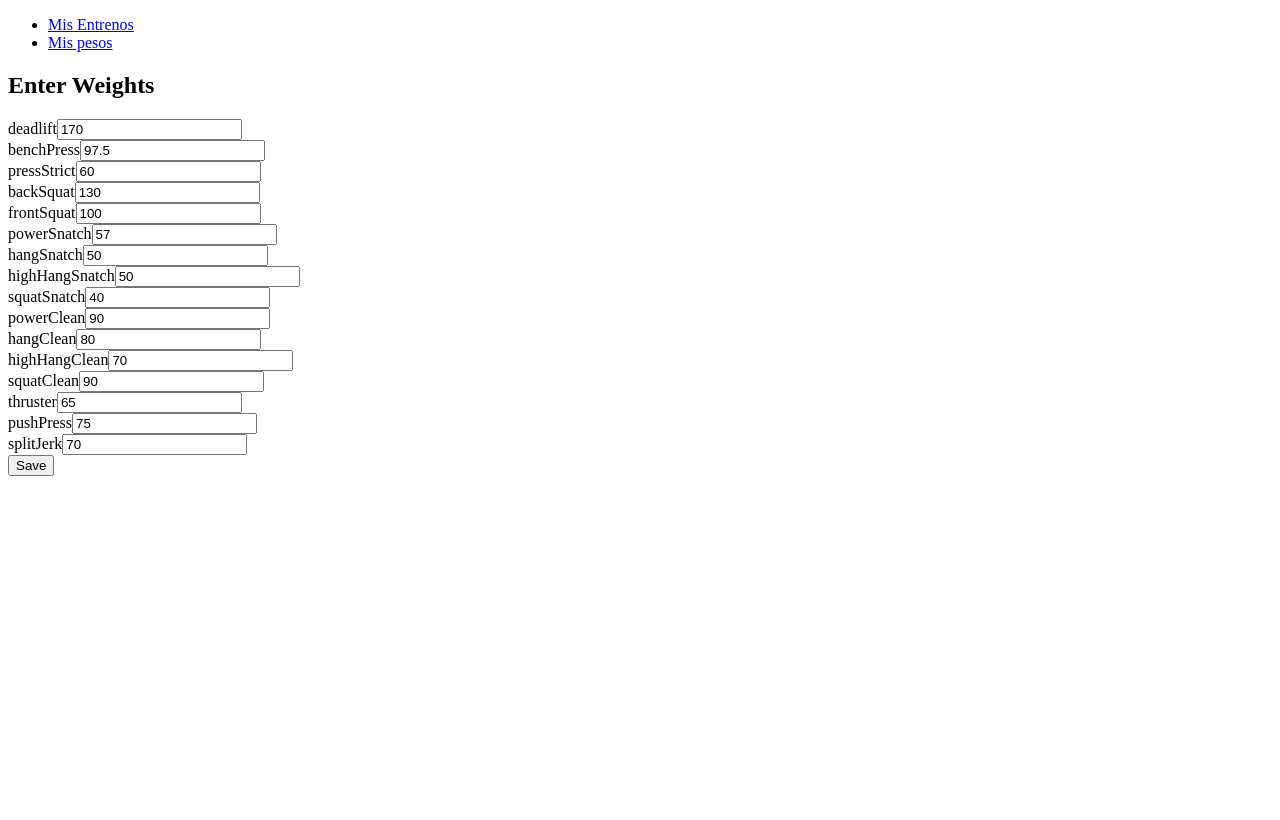
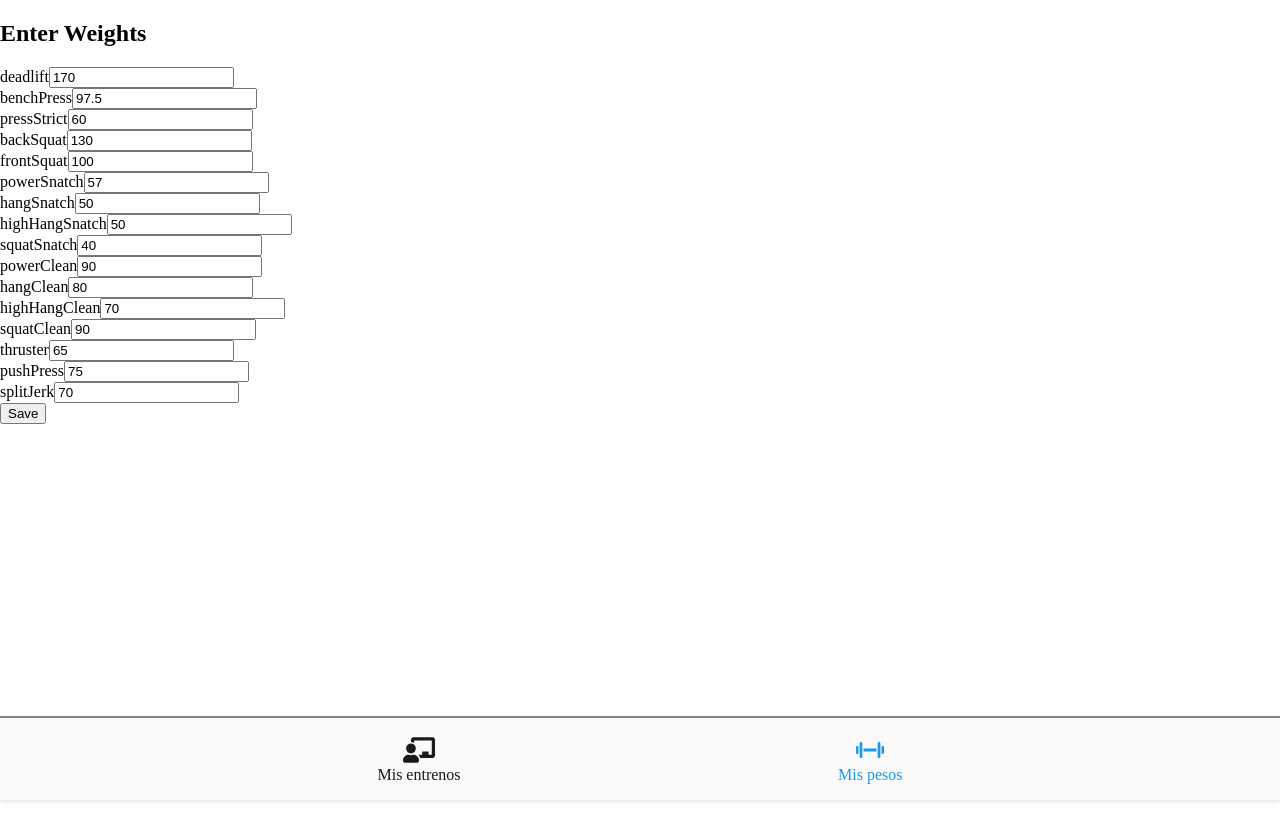
Before and after one commit to Rafius/Crossfit-web, a React (Vite) app: page /prs in a window 1280 px wide. Built offline with nearby package versions, Linux system fonts and the light colour scheme.

Commit message:
Update menu style

```diff
--- a/package.json
+++ b/package.json
@@ -12,6 +12,7 @@
   "dependencies": {
     "react": "^18.2.0",
     "react-dom": "^18.2.0",
+    "react-icons": "^5.2.0",
     "react-pdf": "^8.0.0",
     "react-router-dom": "^6.23.0"
   },
--- a/src/components/Menu/Menu.module.scss
+++ b/src/components/Menu/Menu.module.scss
@@ -1,23 +1,39 @@
 .Menu {
-  nav {
-    ul {
-      list-style-type: none;
-      text-align: center;
-      padding: 0;
-      margin: 0;
+  position: absolute;
+  bottom: 0;
+  width: 100%;
+  background-color: #f9f9f9;
+  box-shadow: 0 2px 4px rgba(0, 0, 0, 0.1);
+  border-top: 2px solid gray;
 
-      li {
-        display: inline-block;
-        margin: 0 10px;
+  &__itemContainer {
+    display: flex;
+    flex-direction: row;
+    align-items: center;
+    justify-content: space-evenly;
+    padding: 0;
+  }
 
-        a {
-          text-decoration: none;
-          color: black;
-          &:hover {
-            color: blue;
-          }
-        }
-      }
+  &__item {
+    list-style-type: none;
+
+    a {
+      display: flex;
+      flex-direction: column;
+      align-items: center;
+      text-decoration: none;
+      color: #1c1818;
+    }
+
+    svg {
+      width: 32px;
+      height: 32px;
     }
   }
 }
+
+.active {
+  a {
+    color: #1d9aed;
+  }
+}
--- a/src/components/Menu/Menu.tsx
+++ b/src/components/Menu/Menu.tsx
@@ -1,16 +1,25 @@
-import { Link } from "react-router-dom";
+import { Link, useLocation } from "react-router-dom";
 import styles from "./Menu.module.scss";
+import { routes } from "../../routes/Routes";
 
 const Menu = () => {
+  const { pathname } = useLocation();
+
   return (
     <nav className={styles.Menu}>
-      <ul>
-        <li>
-          <Link to="/">Mis Entrenos</Link>
-        </li>
-        <li>
-          <Link to="/prs">Mis pesos</Link>
-        </li>
+      <ul className={styles.Menu__itemContainer}>
+        {routes.map(({ path, icon, text }) => (
+          <li
+            className={`${styles.Menu__item} ${
+              pathname === path && styles.active
+            }`}
+          >
+            <Link to={path}>
+              {icon}
+              {text}
+            </Link>
+          </li>
+        ))}
       </ul>
     </nav>
   );
--- a/src/containers/Workout/Workout.tsx
+++ b/src/containers/Workout/Workout.tsx
@@ -4,7 +4,7 @@ import workouts from "./workouts.ts";
 const getDate = () => {
   const currentDate = new Date();
 
-  const day = currentDate.getDate() ; // add + 1 to get tomorrow´s workout
+  const day = currentDate.getDate(); // add + 1 to get tomorrow´s workout
   const month = currentDate.getMonth() + 1;
   const year = currentDate.getFullYear();
 
@@ -17,7 +17,7 @@ const Workout = () => {
   const todaysWorkout: Array<Exercise> = workouts[formattedDate];
 
   return (
-    <div>
+    <div className="">
       {todaysWorkout?.map((exercise: Exercise, index) => {
         const exercisePr = prs?.[exercise.key];
 
--- /dev/null
+++ b/src/main.css
@@ -0,0 +1,6 @@
+html, body {
+  width: 100vw;
+  height: 100vh;
+  margin: 0;
+  padding: 0;
+}
--- a/src/routes/Routes.tsx
+++ b/src/routes/Routes.tsx
@@ -3,6 +3,23 @@ import { BrowserRouter, Routes, Route } from "react-router-dom";
 import Home from "../containers/Workout/Workout";
 import WeightForm from "../containers/WeightForm/WeightForm";
 import Menu from "../components/Menu/Menu";
+import { FaChalkboardTeacher } from "react-icons/fa";
+import { IoIosFitness } from "react-icons/io";
+
+export const routes = [
+  {
+    path: "/",
+    element: <Home />,
+    text: "Mis entrenos",
+    icon: <FaChalkboardTeacher />
+  },
+  {
+    path: "/prs",
+    element: <WeightForm />,
+    text: "Mis pesos",
+    icon: <IoIosFitness />
+  }
+];
 
 const AppRoutes = () => {
   return (
@@ -10,8 +27,9 @@ const AppRoutes = () => {
       <Suspense fallback={<div />}>
         <Menu />
         <Routes>
-          <Route path="/" element={<Home />} />
-          <Route path="/prs" element={<WeightForm />} />
+          {routes.map(({ path, element }) => (
+            <Route path={path} element={element} />
+          ))}
         </Routes>
       </Suspense>
     </BrowserRouter>
```
Also changed, not shown: src/main.tsx (+4 -5 lines), 1 other file (tests, documents, lock files or other folders).
